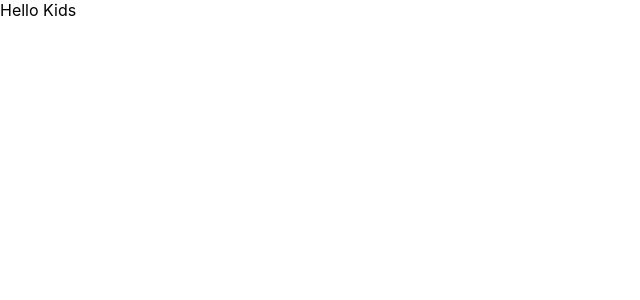
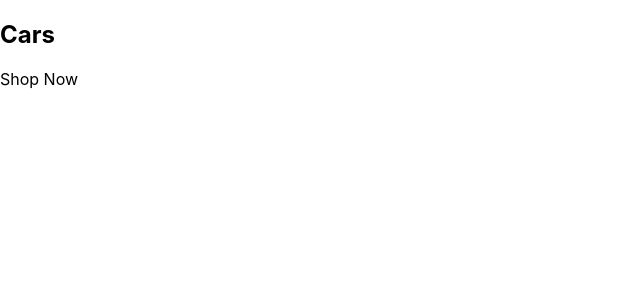
Before and after one commit to Helena2018/kids-toys, a React (Create React App) app: page / in a window 1280 px wide. Shown: the top 300 px of the page, without its empty margins (0-640 px from the left). Built offline with nearby package versions, Linux system fonts and the light colour scheme.

Commit message:
reactDOM html

```diff
--- a/src/App.js
+++ b/src/App.js
@@ -2,7 +2,16 @@
 
 const App = () => {
   return (
-    <div>Hello Kids</div>
+    <div className="categories-container">
+      <div className="category-container">
+        {/* <img /> */}
+        <div className="category-body-container">
+          <h2>Cars</h2>
+          <p>Shop Now</p>
+        </div>
+      </div>
+
+    </div>
   );
 }
 
```
